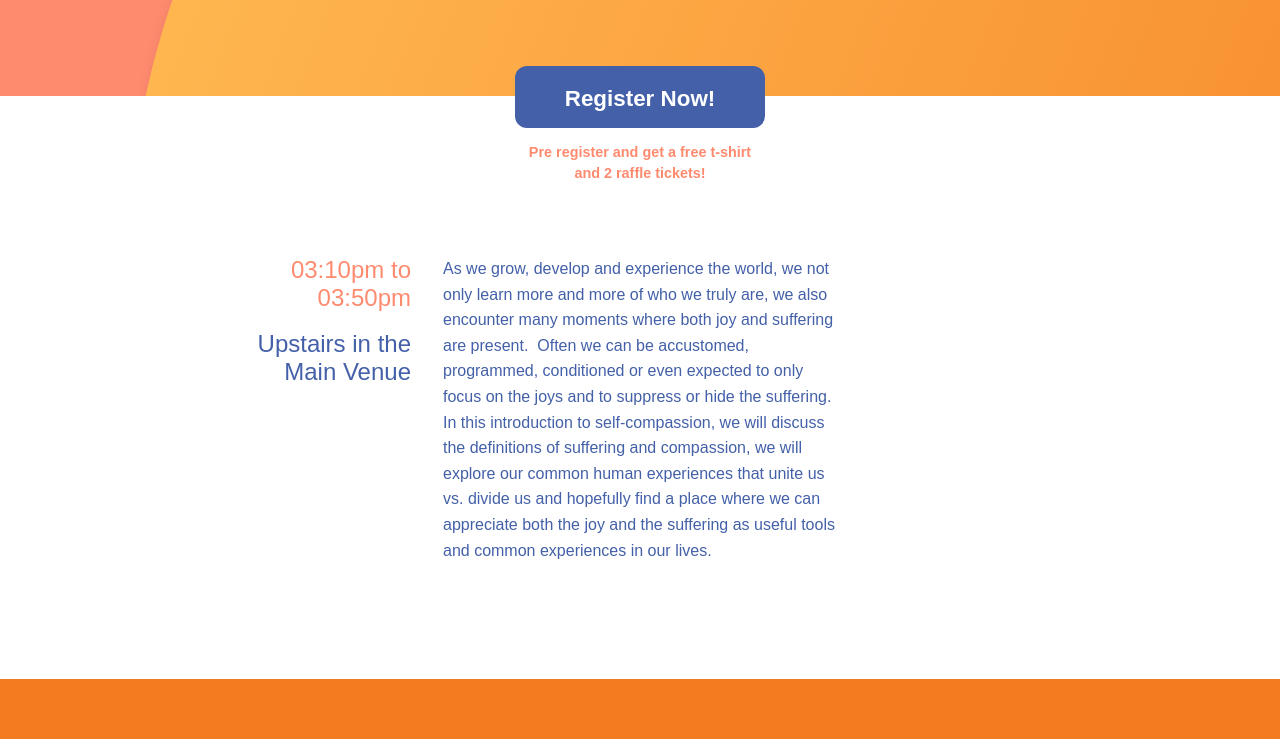
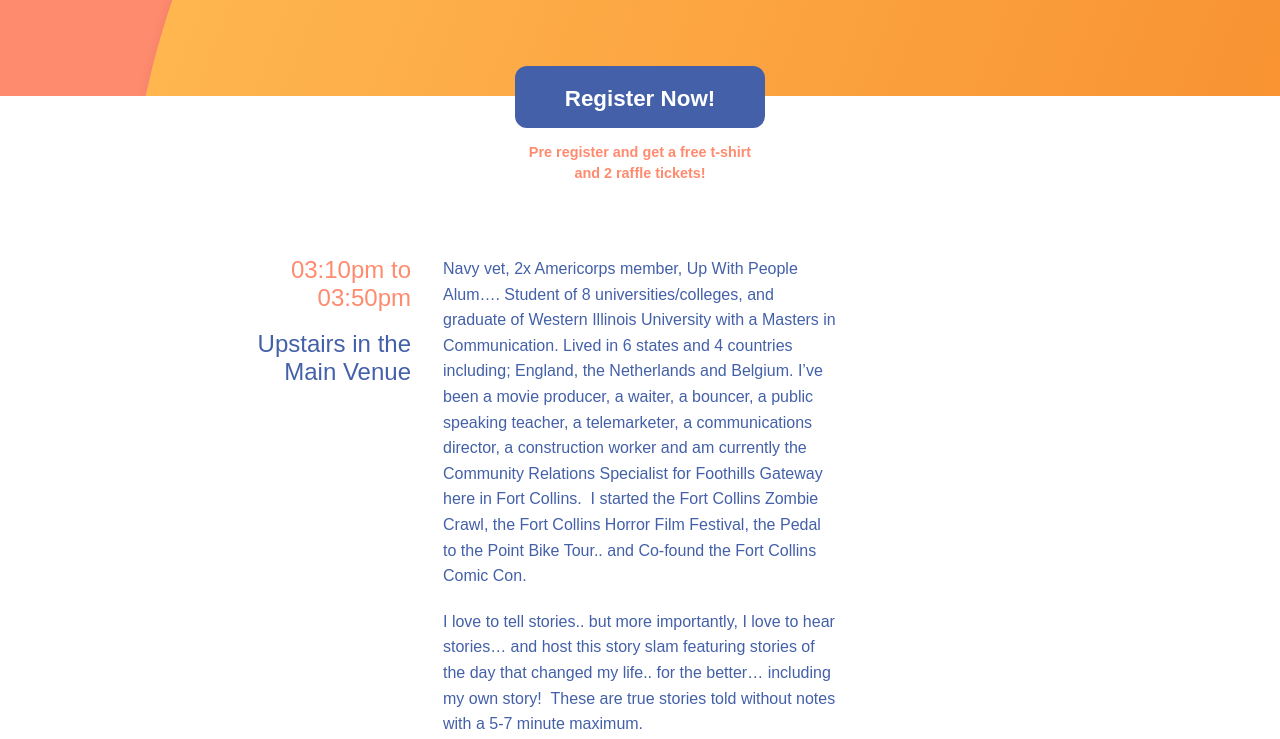
Before and after one commit to michaeldmcqueen/shatteringthesilence, a Jekyll site: the page built from _programs/tapping-copy.md, in a window 1280 px wide and 900 px high, scrolled down 327 px, cut to the strip 0-739 px from the top of the window. Built offline with Jekyll 4.4.1, drawn with Linux system fonts in a browser that asks for light colours; some web fonts are replaced.

Commit message:
Updated '_programs/tapping-copy.md' via CloudCannon

```diff
--- a/_programs/tapping-copy.md
+++ b/_programs/tapping-copy.md
@@ -10,4 +10,6 @@ location:
   - Main Venue
 ---
 
-As we grow, develop and experience the world, we not only learn more and more of who we truly are, we also encounter many moments where both joy and suffering are present.  Often we can be accustomed, programmed, conditioned or even expected to only focus on the joys and to suppress or hide the suffering. In this introduction to self-compassion, we will discuss the definitions of suffering and compassion, we will explore our common human experiences that unite us vs. divide us and hopefully find a place where we can appreciate both the joy and the suffering as useful tools and common experiences in our lives.
+Navy vet, 2x Americorps member, Up With People Alum.... Student of 8 universities/colleges, and graduate of Western Illinois University with a Masters in Communication. Lived in 6 states and 4 countries including; England, the Netherlands and Belgium. I've been a movie producer, a waiter, a bouncer, a public speaking teacher, a telemarketer, a communications director, a construction worker and am currently the Community Relations Specialist for Foothills Gateway here in Fort Collins. &nbsp;I started the Fort Collins Zombie Crawl, the Fort Collins Horror Film Festival, the Pedal to the Point Bike Tour.. and Co-found the Fort Collins Comic Con.
+
+I love to tell stories.. but more importantly, I love to hear stories... and host this story slam featuring stories of the day that changed my life.. for the better... including my own story! &nbsp;These are true stories told without notes with a 5-7 minute maximum.
```
